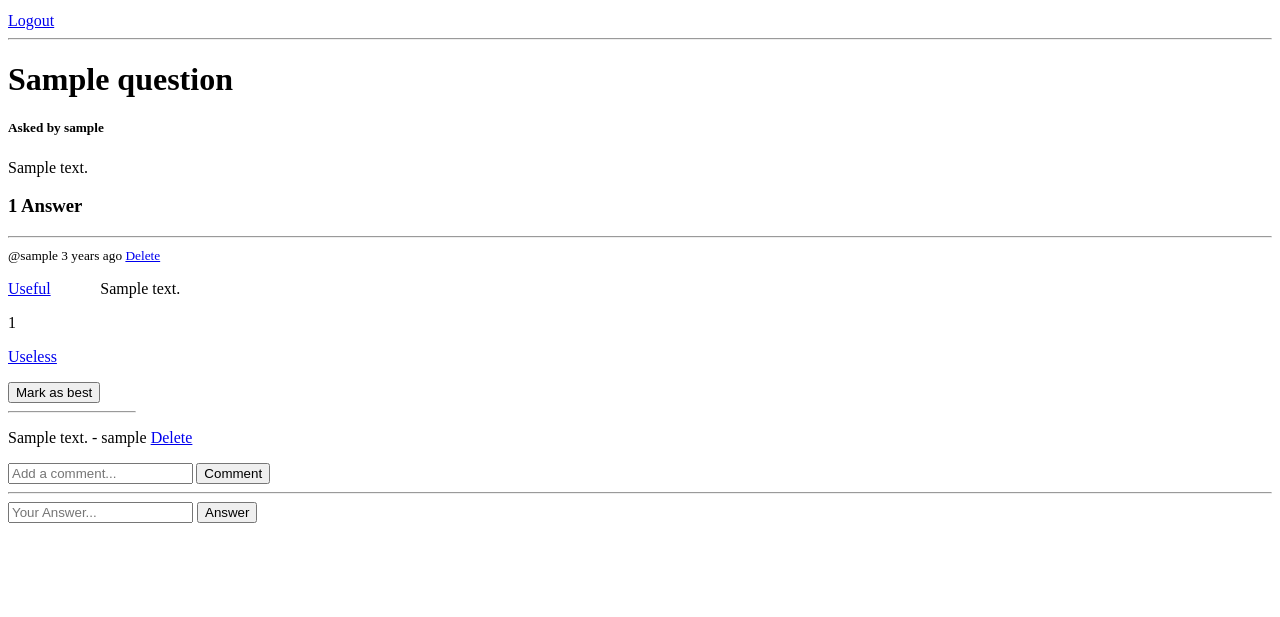
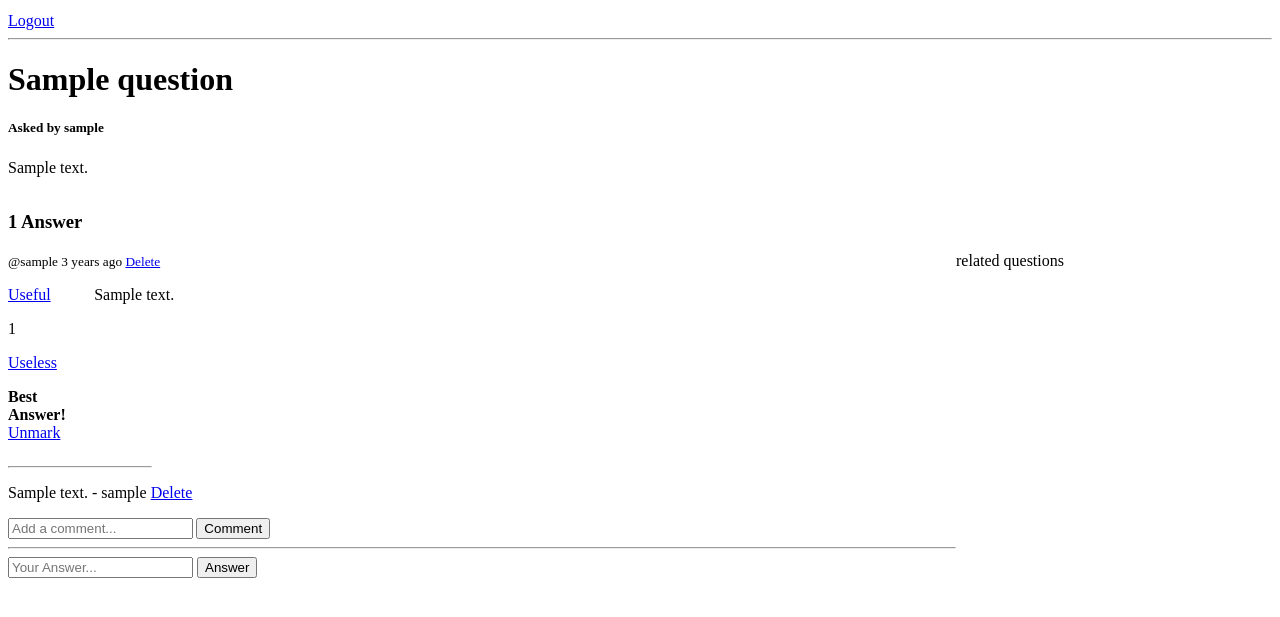
Before and after one commit to WallachianMihai/Proiect_MIP, a Django app: page /question/1/ in a window 1280 px wide. Shown: the part 139-756 px from the top of the page. Run offline with Django 4.2, Linux system fonts and the light colour scheme; a user stored in the database is signed in; tables that the repository leaves empty hold one stand-in row (values such as "Sample post").

Commit message:
add choose best answer option

```diff
--- a/djangoProject/base/models.py
+++ b/djangoProject/base/models.py
@@ -26,6 +26,7 @@ class Answer(models.Model):
     question = models.ForeignKey(Question, on_delete = models.SET_NULL, null = True)
     body = models.TextField()
     likes = models.IntegerField(default=0)
+    bestAnswer = models.BooleanField(default=False)
     updated = models.DateTimeField(auto_now = True)
     created = models.DateTimeField(auto_now_add = True)
 
--- a/djangoProject/base/templates/base/question.html
+++ b/djangoProject/base/templates/base/question.html
@@ -3,10 +3,15 @@
 {% block content %}
 
 <style>
+    .question_container
+    {
+        display: grid;
+        grid-template-columns: 3fr 1fr;
+    }
     .answer_container
     {
         display: grid;
-        grid-template-columns: 0.2fr 3fr;
+        grid-template-columns: 0.3fr 3fr
     }
 </style>
 
@@ -15,10 +20,11 @@
 
 <p>{{question.description}}</p>
 
-<div class="comment-wrapper">
-    <h3>{{answer_count}}  {% if answer_count == 1 %}Answer{% else %}Answers{% endif %}</h3>
-    <hr>
+<div class="question_container">
+    <h3>{{answer_count}}  {% if answer_count == 1 %} Answer {% else %} Answers {% endif %}</h3>
+    <br>
 
+    <div>
         {% for answer in answers %}
         <div>
             <small>
@@ -34,14 +40,23 @@
                        <p>{{answer.likes}}</p>
                        <a href="{% url 'dislike-answer' answer.id %}">Useless</a>
                    </p>
+                   {% if request.user == question.host and bestAnswer == 0 %}
+                   <a href="{% url 'mark-answer' answer.id %}">Mark as best</a>
+                   {% endif %}
+
+                   {% if bestAnswer == answer.id %}
+                    <p>
+                        <b>Best Answer!</b>
                         {% if request.user == question.host %}
-               <input type="button" value="Mark as best" />
+                         <a href="{% url 'mark-answer' answer.id %}">Unmark</a>
+                        {% endif %}
+                    </p>
                     {% endif %}
                </div>
                <p>{{answer.body}}</p>
             </div>
 
-         <hr style="width:10%;text-align:left;margin-left:0">
+             <hr style="width:15%;text-align:left;margin-left:0">
             <div>
                 {% for key in answers_comments %}
                     {% if key == answer.id %}
@@ -61,7 +76,7 @@
                    <form method="POST" action="">
                        {% csrf_token %}
                        <input type="text" name="comment_body" placeholder="Add a comment..." />
-                   <input type="hidden" name="answer", value="{{answer.id}}"/>
+                       <input type="hidden" name="answer" value="{{answer.id}}"/>
                        <input type="submit" name="submit" value="Comment"/>
                    </form>
                 </small>
@@ -72,12 +87,18 @@
         {% endfor %}
    </div>
 
+    <div>
+        related questions
+    </div>
+
+</div>
+
 {% if request.user.is_authenticated %}
 <div class="comment-form">
     <form method="POST" action="">
         {% csrf_token %}
         <input type="text" name="answer_body" placeholder="Your Answer..." />
-        <input type="submit" name="submit", value="Answer"/>
+        <input type="submit" name="submit" value="Answer"/>
     </form>
 </div>
 {% endif %}
--- a/djangoProject/base/urls.py
+++ b/djangoProject/base/urls.py
@@ -14,4 +14,5 @@ urlpatterns = [
     path('delete-comment/<int:pk>/', views.deleteComment, name="delete-comment"),
     path('like-answer/<int:pk>/', views.likeAnswer, name="like-answer"),
     path('dislike-answer/<int:pk>/', views.dislikeAnswer, name="dislike-answer"),
+    path('mark-answer/<int:pk>/', views.markAnswer, name="mark-answer"),
 ]
--- a/djangoProject/base/views.py
+++ b/djangoProject/base/views.py
@@ -82,7 +82,9 @@ def get_value(dictionary, key):
 def question(request, pk):
     question = Question.objects.get(id=pk)
     answers = question.answer_set.all().order_by('-created')
+    bestAnswer = Answer.objects.filter(bestAnswer=True)
 
+    print(bestAnswer)
     answers_comments = {}
     for answer in answers:
         answers_comments[answer.id] = answer.comment_set.all().order_by('created')
@@ -91,7 +93,8 @@ def question(request, pk):
         'question': question,
         'answers': answers,
         'answer_count': answers.count() if answers.count() != 0 else 0,
-        'answers_comments': answers_comments
+        'answers_comments': answers_comments,
+        'bestAnswer': 0 if bestAnswer.count() == 0 else bestAnswer[0].id
     }
 
     if request.method == 'POST':
@@ -190,3 +193,10 @@ def dislikeAnswer(request, pk):
     likes = answer.likes - 1
     Answer.objects.filter(id=pk).update(likes=likes)
     return redirect(request.META.get('HTTP_REFERER'))
+
+@login_required(login_url='login')
+def markAnswer(request, pk):
+    answer = Answer.objects.get(id=pk)
+    bestAnswer = answer.bestAnswer
+    Answer.objects.filter(id=pk).update(bestAnswer=(not bestAnswer))
+    return redirect(request.META.get('HTTP_REFERER'))
```
Also changed, not shown: djangoProject/base/migrations/0007_answer_bestanswer.py (added). Lines whose indentation alone changed are shown as unchanged.
